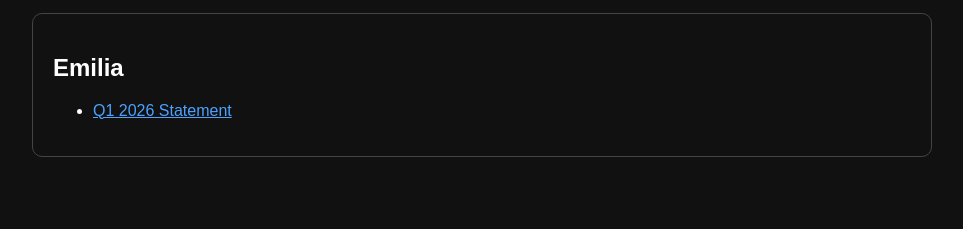
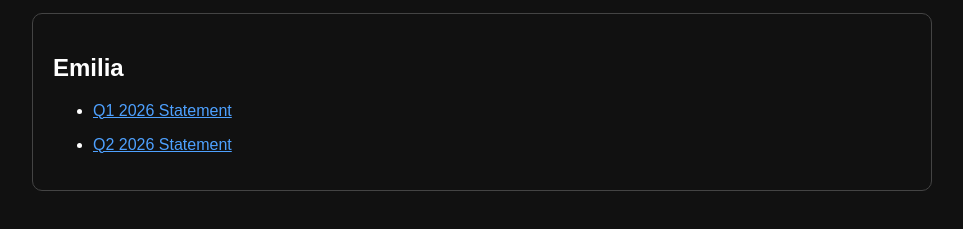
Before and after one commit to Makima6/trading-reports, a plain HTML site: page index.html in a window 1280 px wide. Shown: the part 131-360 px from the top of the page, without its empty margins (158-1121 px from the left). Drawn offline with Linux system fonts and the light colour scheme.

Commit message:
Update index.html

```diff
--- a/index.html
+++ b/index.html
@@ -43,6 +43,13 @@ a{
             </a>
         </li>
     </ul>
+     <ul>
+        <li>
+            <a href="Emilia/Emilia-Q2-2026.pdf">
+                Q2 2026 Statement
+            </a>
+        </li>
+    </ul>
 </div>
 
 </body>
```
